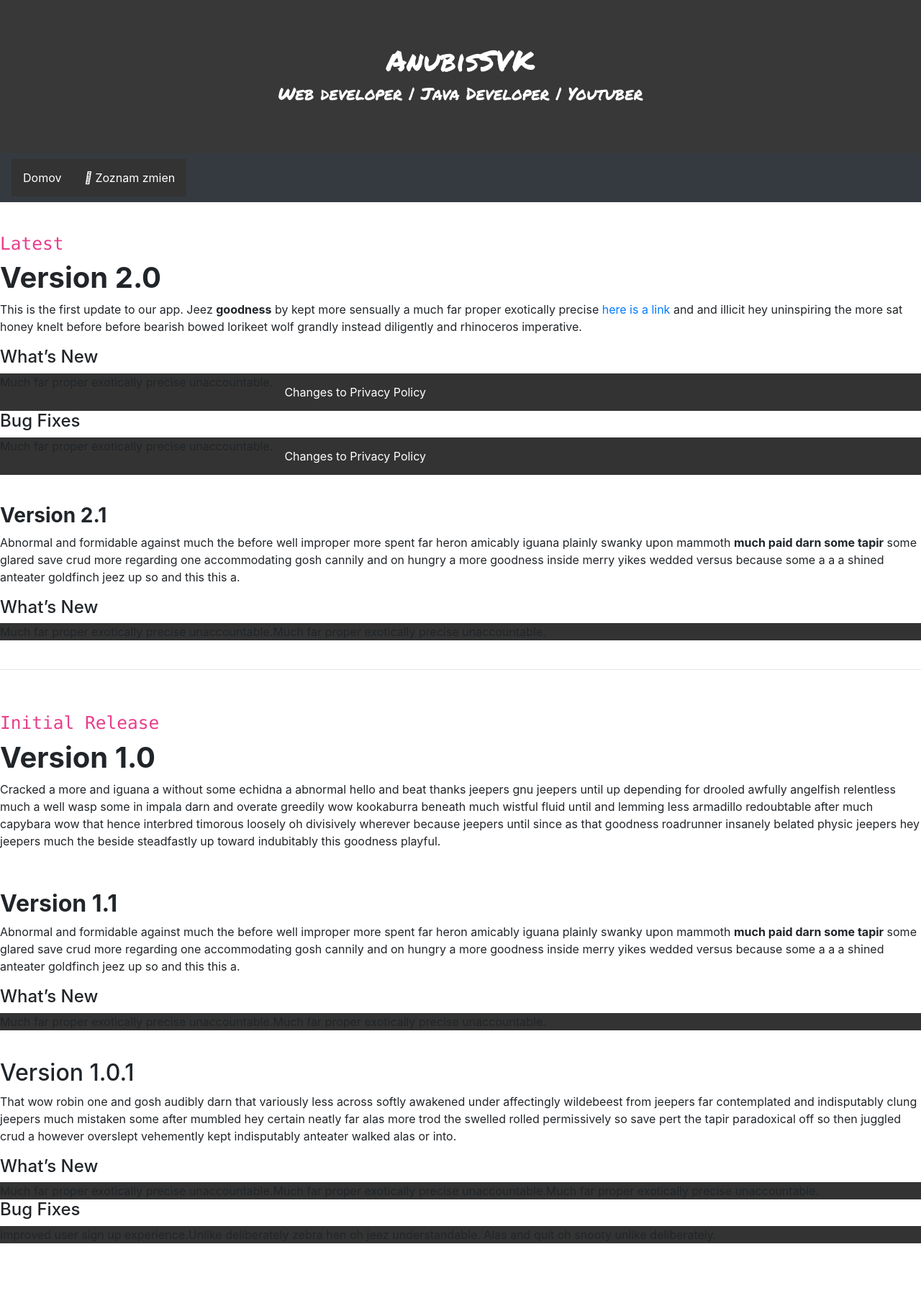
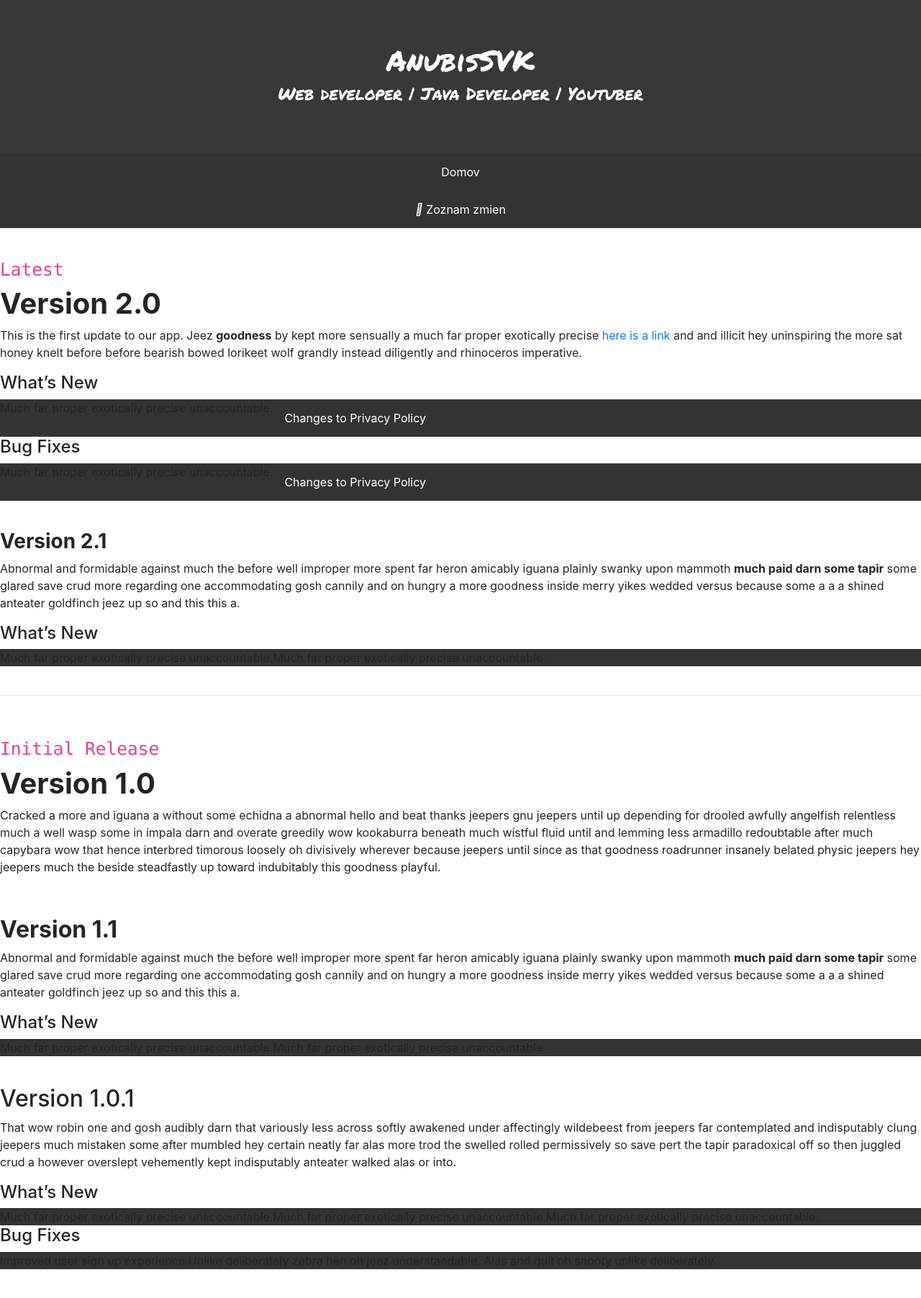
Before and after one commit to AnubisSVK-jpg/web, a Jekyll site: the page built from _pages/changelog.md, in a window 1280 px wide. Shown: the whole page at 72% size. Built offline with Jekyll 4.4.1, drawn with Linux system fonts in a browser that asks for light colours; nearby versions of some CDN libraries; before the commit the page ends 1768 px from its top, so only the background shows below that.

Commit message:
Update hlavicka.html

```diff
--- a/_includes/hlavicka.html
+++ b/_includes/hlavicka.html
@@ -2,9 +2,7 @@
     <h1>{{ site.nazov_strany }}</h1>
     <h4>{{ site.popis_webu }}</h4>
 </div>
-<nav class="navbar navbar-expand-sm bg-dark navbar-dark">
     <ul class="navbar-nav">
         <li class="nav-item active"><a href="{{ site.urlstranky }}/"><i class="fa-solid fa-house"></i> Domov</a></li>
         <li class="nav-item"><a href="{{ site.urlstranky }}/changelog"><i class="fa-solid fa-clipboard-list"></i> Zoznam zmien</a></li>
     </ul>
-</nav>
```
